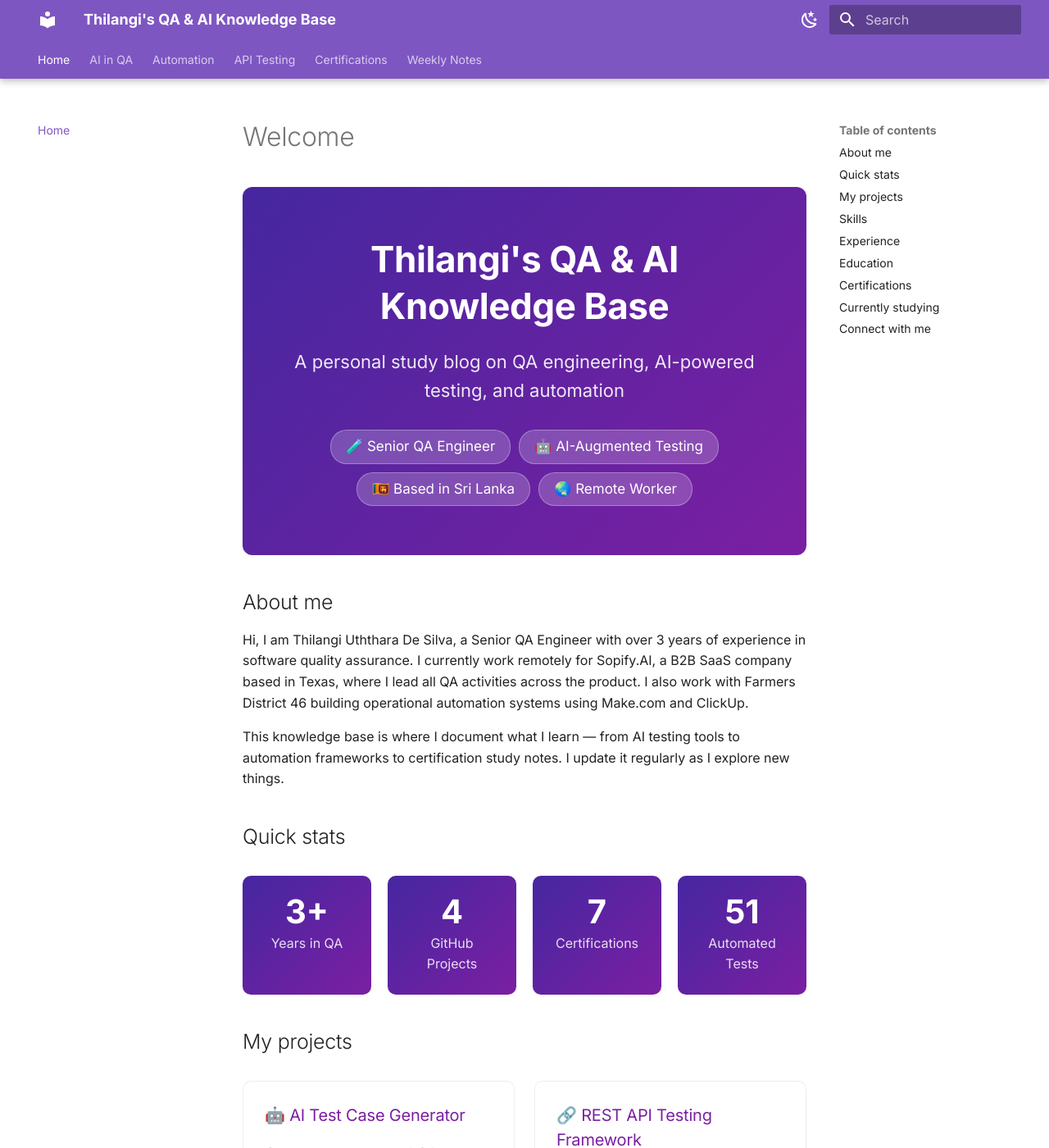
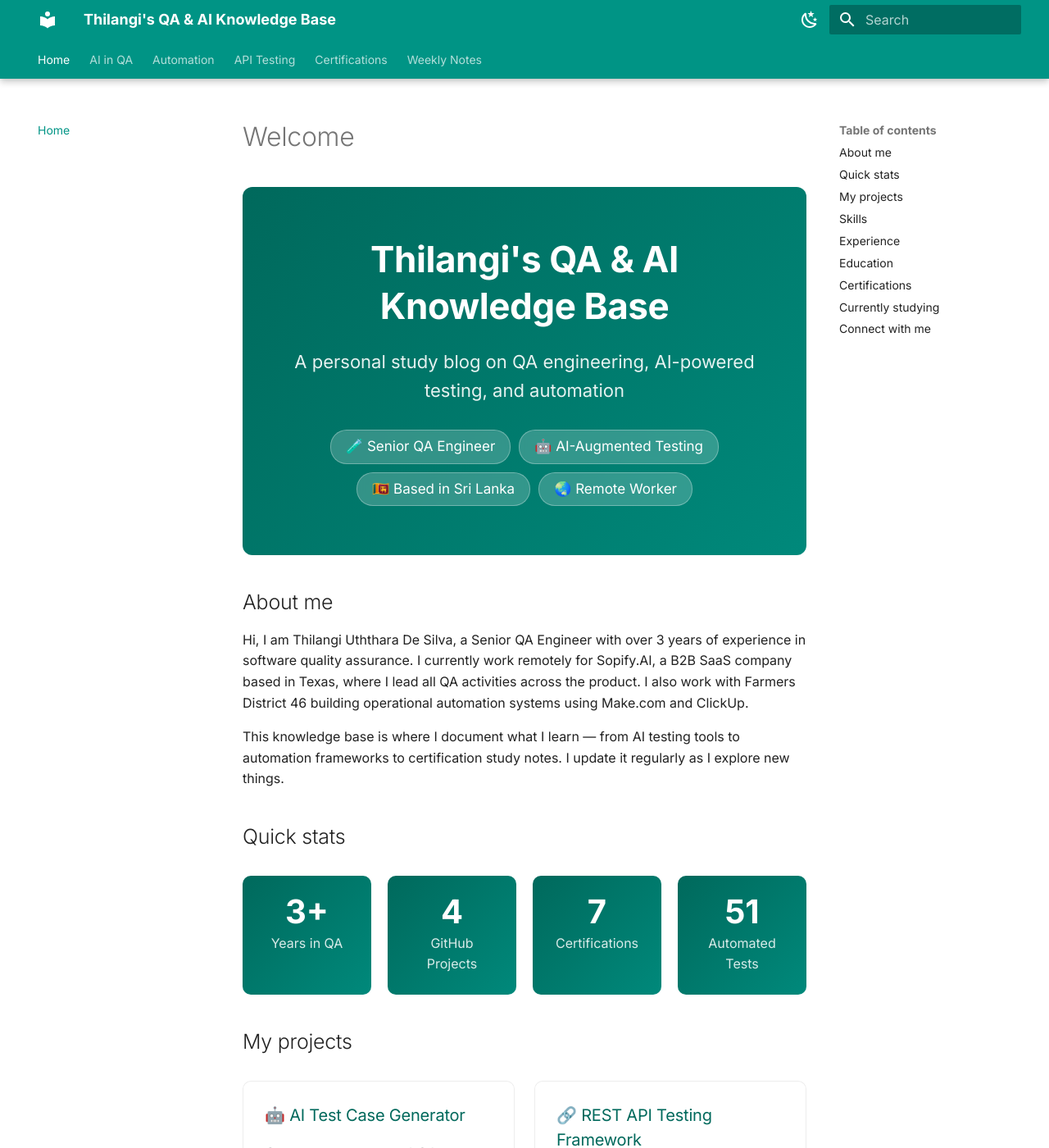
Before and after one commit to thila98/qa-knowledge-base, an MkDocs documentation site: the page built from docs/index.md, in a window 1280 px wide and 1400 px high. Shown: the whole window at 82% size. Built offline with MkDocs 1.6.1 and Material for MkDocs 9.7.7, drawn with Linux system fonts in a browser that asks for light colours.

Commit message:
change theme colour to teal for better readability

```diff
--- a/docs/stylesheets/extra.css
+++ b/docs/stylesheets/extra.css
@@ -8,7 +8,7 @@ body {
 
 /* Hero section on home page */
 .hero {
-  background: linear-gradient(135deg, #4527a0 0%, #7b1fa2 100%);
+  background: linear-gradient(135deg, #00695c 0%, #00897b 100%);
   border-radius: 12px;
   padding: 3rem 2rem;
   margin-bottom: 2rem;
@@ -71,7 +71,7 @@ body {
 .project-card h3 {
   margin-top: 0;
   font-size: 1rem;
-  color: #7b1fa2;
+  color: #00695c;
 }
 
 .project-card p {
@@ -96,7 +96,7 @@ body {
 .stat-card {
   flex: 1;
   min-width: 120px;
-  background: linear-gradient(135deg, #4527a0 0%, #7b1fa2 100%);
+  background: linear-gradient(135deg, #00695c 0%, #00897b 100%);
   border-radius: 10px;
   padding: 1.2rem;
   text-align: center;
@@ -124,8 +124,8 @@ body {
 }
 
 .skill-tag {
-  background: #ede7f6;
-  color: #4527a0;
+  background: #e0f2f1;
+  color: #00695c;
   border-radius: 6px;
   padding: 0.25rem 0.7rem;
   font-size: 0.8rem;
@@ -134,8 +134,8 @@ body {
 
 /* Dark mode skill tags */
 [data-md-color-scheme="slate"] .skill-tag {
-  background: #311b92;
-  color: #e8d5f5;
+  background: #004d40;
+  color: #b2dfdb;
 }
 
 [data-md-color-scheme="slate"] .project-card h3 {
@@ -160,7 +160,7 @@ body {
 
 /* Weekly note styling */
 .week-header {
-  border-left: 4px solid #7b1fa2;
+  border-left: 4px solid #00897b;
   padding-left: 1rem;
   margin-bottom: 1.5rem;
 }
--- a/mkdocs.yml
+++ b/mkdocs.yml
@@ -7,14 +7,14 @@ theme:
   name: material
   palette:
     - scheme: default
-      primary: deep purple
-      accent: purple
+      primary: teal
+      accent: teal
       toggle:
         icon: material/weather-night
         name: Switch to dark mode
     - scheme: slate
-      primary: deep purple
-      accent: purple
+      primary: teal
+      accent: teal
       toggle:
         icon: material/weather-sunny
         name: Switch to light mode
```
